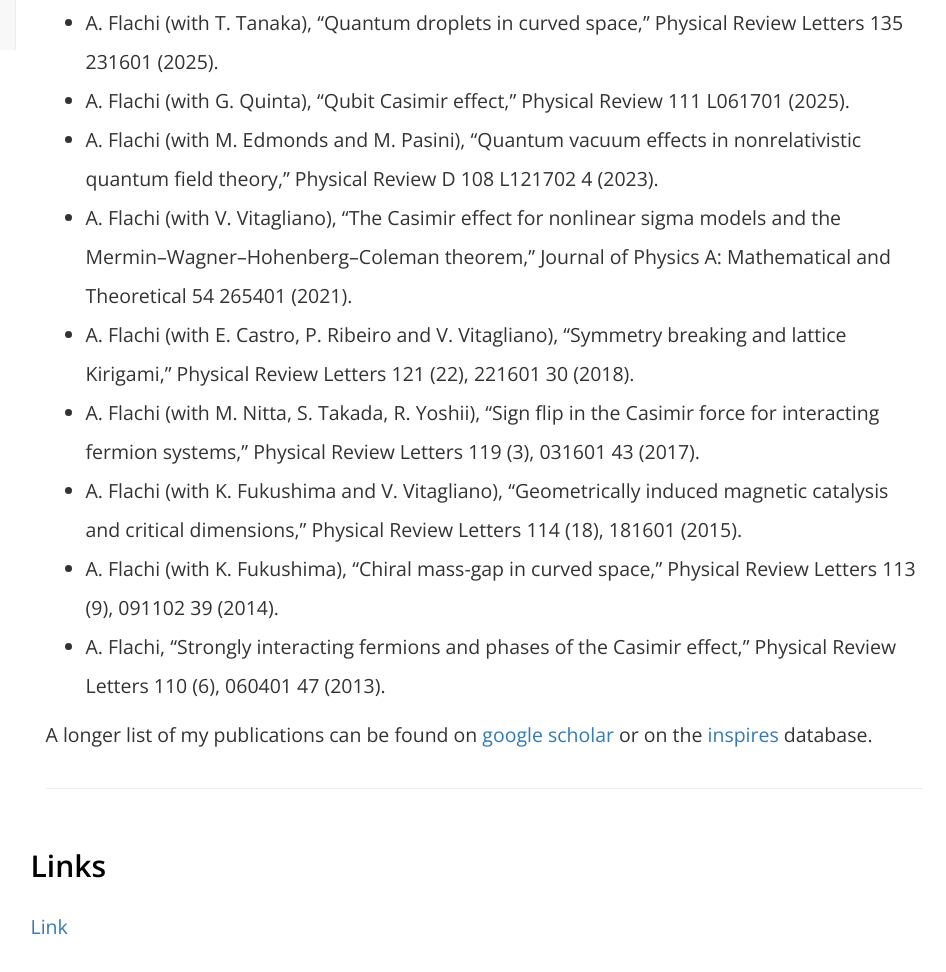
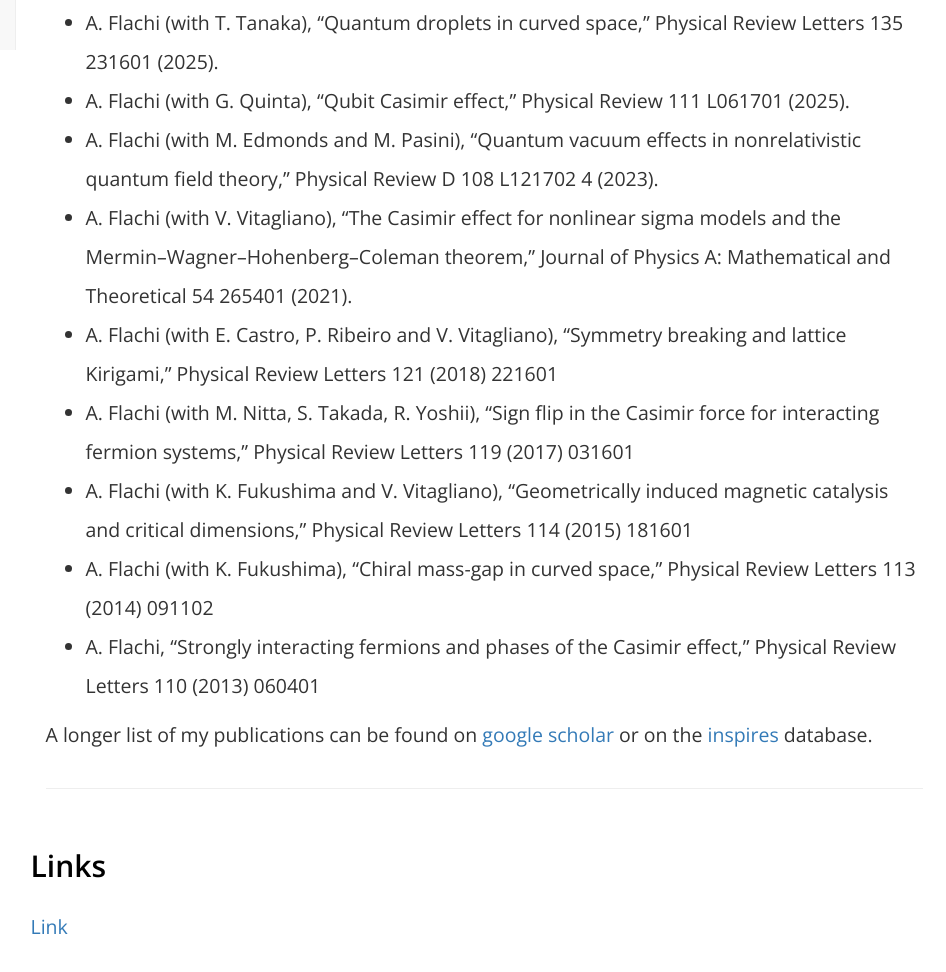
Before and after one commit to ninofx/ninofx.github.io, a plain HTML site: page index.html in a window 1280 px wide. Shown: the part 1054-2026 px from the top of the page, without its empty margins (312-1258 px from the left). Drawn offline with nearby package versions, Linux system fonts and the light colour scheme; a web font is replaced by a local one.

Commit message:
Update index.html

```diff
--- a/index.html
+++ b/index.html
@@ -182,11 +182,11 @@ I am interested in applications of quantum field theory in flat and curved space
                       <li>A. Flachi (with G. Quinta), “Qubit Casimir effect,” Physical Review 111 L061701 (2025).</li>
                       <li>A. Flachi (with M. Edmonds and M. Pasini), “Quantum vacuum effects in nonrelativistic quantum field theory,” Physical Review D 108 L121702 4 (2023).</li>
                       <li>A. Flachi (with V. Vitagliano), “The Casimir effect for nonlinear sigma models and the Mermin–Wagner–Hohenberg–Coleman theorem,” Journal of Physics A: Mathematical and Theoretical 54 265401 (2021).</li>
-                      <li>A. Flachi (with E. Castro, P. Ribeiro and V. Vitagliano), “Symmetry breaking and lattice Kirigami,” Physical Review Letters 121 (22), 221601 30 (2018).</li>
-                      <li>A. Flachi (with M. Nitta, S. Takada, R. Yoshii), “Sign flip in the Casimir force for interacting fermion systems,” Physical Review Letters 119 (3), 031601 43 (2017).</li>
-                      <li>A. Flachi (with K. Fukushima and V. Vitagliano), “Geometrically induced magnetic catalysis and critical dimensions,” Physical Review Letters 114 (18), 181601 (2015).</li>
-                      <li>A. Flachi (with K. Fukushima), “Chiral mass-gap in curved space,” Physical Review Letters 113 (9), 091102 39 (2014).</li>
-                      <li>A. Flachi, “Strongly interacting fermions and phases of the Casimir effect,” Physical Review Letters 110 (6), 060401 47 (2013).</li>
+                      <li>A. Flachi (with E. Castro, P. Ribeiro and V. Vitagliano), “Symmetry breaking and lattice Kirigami,” Physical Review Letters 121 (2018) 221601</li>
+                      <li>A. Flachi (with M. Nitta, S. Takada, R. Yoshii), “Sign flip in the Casimir force for interacting fermion systems,” Physical Review Letters 119 (2017) 031601</li>
+                      <li>A. Flachi (with K. Fukushima and V. Vitagliano), “Geometrically induced magnetic catalysis and critical dimensions,” Physical Review Letters 114 (2015) 181601</li>
+                      <li>A. Flachi (with K. Fukushima), “Chiral mass-gap in curved space,” Physical Review Letters 113 (2014) 091102</li>
+                      <li>A. Flachi, “Strongly interacting fermions and phases of the Casimir effect,” Physical Review Letters 110 (2013) 060401</li>
 		    </ul>
 <p style="text-align: justify; hyphens: auto;">
 A longer list of my publications can be found on <a href="https://scholar.google.com/citations?user=wmsnYqoAAAAJ&hl=ja&oi=ao">google scholar</a> or on the <a href="https://inspirehep.net/authors/1009871?ui-citation-summary=true">inspires</a> database.
```
